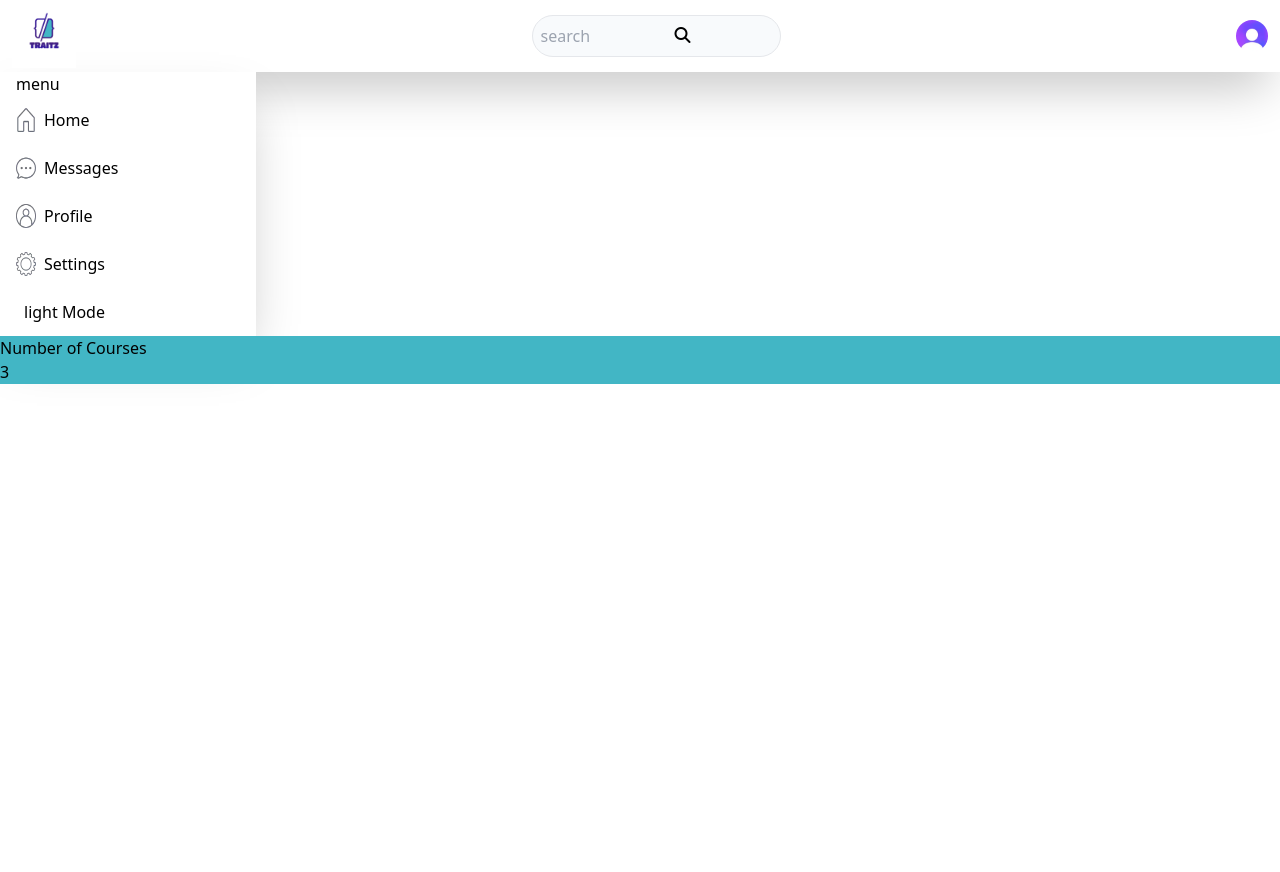
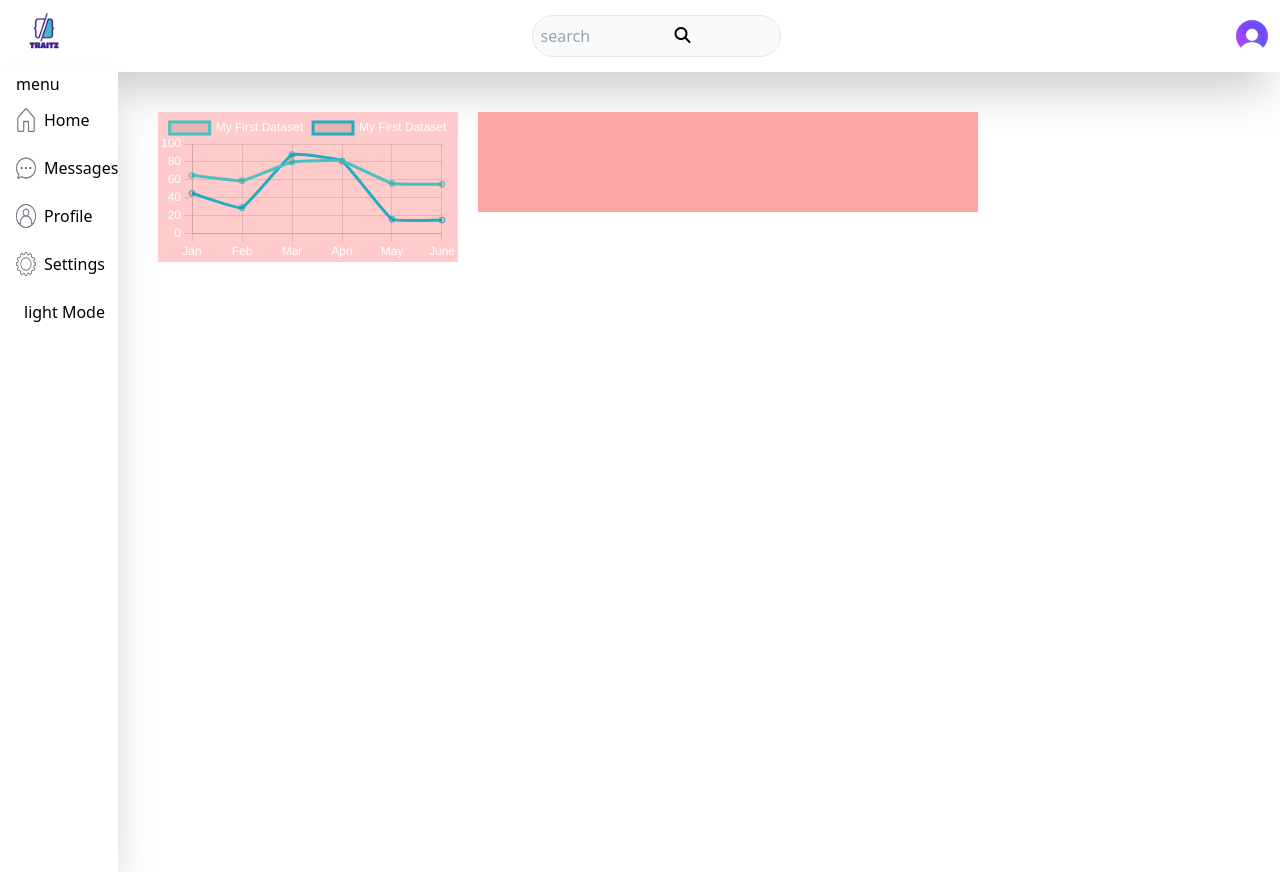
Before and after one commit to Emme-Rita/Traitz_LMS, a website: page public/instructor.html in a window 1280 px wide. Before the commit the page ends 800 px from the top, so only its background shows below. Drawn offline with nearby package versions, Linux system fonts and the light colour scheme; some icons are missing.

Commit message:
chart js update

```diff
--- a/package.json
+++ b/package.json
@@ -11,5 +11,8 @@
   "description": "",
   "devDependencies": {
     "tailwindcss": "^3.4.12"
+  },
+  "dependencies": {
+    "chart.js": "^4.4.4"
   }
 }
--- a/public/instructor.html
+++ b/public/instructor.html
@@ -46,8 +46,8 @@
   		<i class="fa fa-bars md:hidden" aria-hidden="false"></i>
  	</nav>
 
-	<section>
-		<section id="menu" class="hidden md:block w-[20%] pl-4 bg-white  border-gray-300 shadow-2xl overflow-scroll">
+	<section class="flex">
+		<div id="menu" class="hidden md:block pl-4 bg-white border-gray-300 shadow-2xl overflow-scroll h-[100vh]">
 			<p>menu</p>
 			<div class="flex gap-2 py-3 ">
 				<img class="w-5 " src="images/home.webp" alt="">
@@ -69,13 +69,55 @@
 				<i class="fa fa-lightbulb-o" aria-hidden="true"></i>
 				<p>light Mode</p>
 			</div>
-		</section>
-		<section>
-			<div class="bg-[#42B6C5]">
-				<p>Number of Courses</p>
-				<p>3</p>
+		</div>
+		<div>
+			<div class="flex gap-[20px] p-[40px]">
+				<div>
+					<canvas id="myChart" class="bg-red-200"></canvas>
+				</div>
+				<div class="w-[500px] h-[100px] bg-red-300"></div>
 			</div>
-		</section>
+
+
+			<div class="p-4">
+				<div class=""></div>
+			</div>
+		</div>
+
 	</section>
+	<script src="https://cdn.jsdelivr.net/npm/chart.js"></script>
+
+
+	<script>
+		const ctx = document.getElementById('myChart');
+		Chart.defaults.color = '#ffff';
+		labels = ['Jan', 'Feb', 'Mar', 'Apri', 'May', 'June']
+		new Chart(ctx, {
+			type: 'line',
+			data: {
+				labels: labels,
+				datasets: [
+					{
+						label: 'My First Dataset',
+						data: [65, 59, 80, 81, 56, 55],
+						fill: false,
+						borderColor: 'rgb(75, 192, 192)',
+						tension: 0.1
+					},
+
+					{
+						label: 'My First Dataset',
+						data: [45, 29, 88, 81, 16, 15],
+						fill: false,
+						borderColor: 'rgb(34, 172, 192)',
+						tension: 0.1
+					}
+				]
+
+			},
+ 		});
+
+
+	</script>
 </body>
 </html>
--- a/public/main.js
+++ b/public/main.js
@@ -24,34 +24,34 @@ visibility.addEventListener("click", () =>{
     }
 })
 
-const ctx = document.getElementById('myChart');
+// const ctx = document.getElementById('myChart');
 
-  new Chart(ctx, {
-    type: 'bar',
-    data: {
-      labels: ['HTML', 'CSS', 'JS', 'REACT', 'VUE JS', 'GitHub'],
-      datasets: [{
-        label: '# of Votes',
-        data: [12, 19, 3, 5, 2, 3],
-        borderWidth: 1
-      }]
-    },
-    options: {
-      scales: {
-        y: {
-          beginAtZero: true
-        }
-      }
-    }
-  });
+//   new Chart(ctx, {
+//     type: 'bar',
+//     data: {
+//       labels: ['HTML', 'CSS', 'JS', 'REACT', 'VUE JS', 'GitHub'],
+//       datasets: [{
+//         label: '# of Votes',
+//         data: [12, 19, 3, 5, 2, 3],
+//         borderWidth: 1
+//       }]
+//     },
+//     options: {
+//       scales: {
+//         y: {
+//           beginAtZero: true
+//         }
+//       }
+//     }
+//   });
 
 
-// upload video
+// // upload video
 
-  document.getElementById("input").addEventListener("change", function(){
-    var media = URL.createObjectURL(this.files[0]);
-    var video = document.getElementById("video");
-    video.src = media
-    video.style.display = "block";
-    video.play();
-  });
+//   document.getElementById("input").addEventListener("change", function(){
+//     var media = URL.createObjectURL(this.files[0]);
+//     var video = document.getElementById("video");
+//     video.src = media
+//     video.style.display = "block";
+//     video.play();
+//   });
```
Also changed, not shown: public/profile.html (+49 -1 lines), public/style.css, 1 other file.
